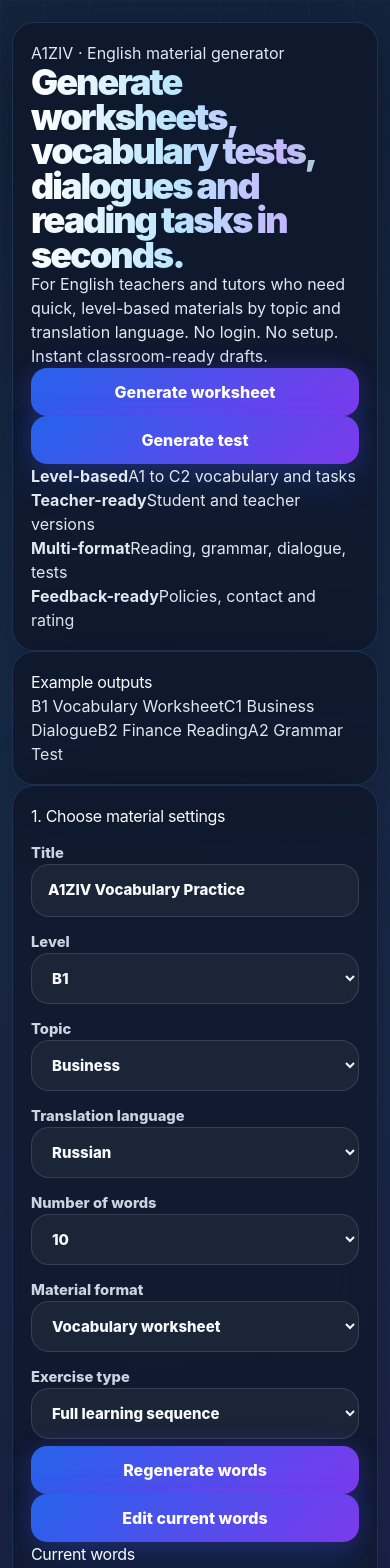
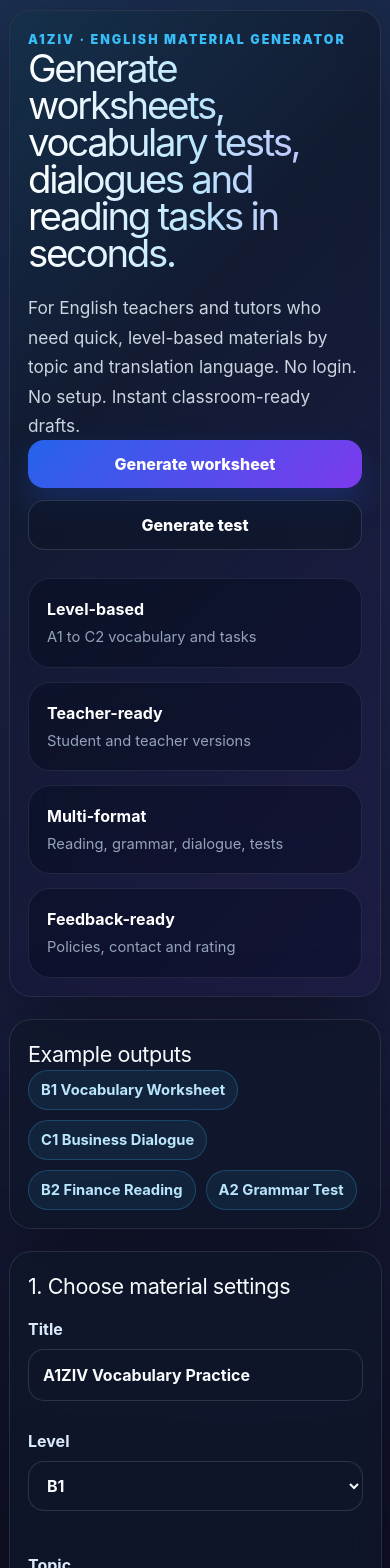
Before and after one commit to A1ZIV/A1ZIV, a React (Vite) app: page / in a window 390 px wide. Shown: the top 1568 px of the page. Built offline with nearby package versions, Linux system fonts and the light colour scheme.

Commit message:
Update styles.css

```diff
--- a/src/styles.css
+++ b/src/styles.css
@@ -1,316 +1,163 @@
 @import "tailwindcss";
 
-:root {
-  --bg-main: #070b14;
-  --bg-soft: #0b1120;
-  --card: rgba(15, 23, 42, 0.84);
-  --card-strong: rgba(17, 24, 39, 0.94);
-  --field: rgba(30, 41, 59, 0.82);
-  --border: rgba(96, 165, 250, 0.18);
-  --border-strong: rgba(56, 189, 248, 0.42);
-  --text: #e2e8f0;
-  --text-strong: #f8fafc;
-  --muted: #94a3b8;
-  --muted-2: #64748b;
-  --blue: #38bdf8;
-  --blue-2: #2563eb;
-  --violet: #7c3aed;
-  --green: #22c55e;
-  --orange: #f59e0b;
-  --red: #ef4444;
-  --shadow: 0 24px 80px rgba(0, 0, 0, 0.42);
-}
-
-* {
-  box-sizing: border-box;
-}
-
-html {
-  scroll-behavior: smooth;
-}
-
+* { box-sizing: border-box; }
+html { scroll-behavior: smooth; }
 body {
   margin: 0;
   min-height: 100vh;
   font-family: Inter, ui-sans-serif, system-ui, -apple-system, BlinkMacSystemFont, "Segoe UI", sans-serif;
   background:
-    radial-gradient(circle at 12% 8%, rgba(56, 189, 248, 0.18), transparent 30%),
-    radial-gradient(circle at 88% 16%, rgba(124, 58, 237, 0.16), transparent 32%),
-    radial-gradient(circle at 80% 90%, rgba(34, 197, 94, 0.08), transparent 28%),
-    linear-gradient(135deg, #070b14 0%, #0b1120 48%, #120b22 100%);
-  color: var(--text);
+    radial-gradient(circle at 10% 0%, rgba(56, 189, 248, 0.18), transparent 30%),
+    radial-gradient(circle at 90% 10%, rgba(124, 58, 237, 0.18), transparent 34%),
+    radial-gradient(circle at 50% 100%, rgba(34, 197, 94, 0.10), transparent 34%),
+    #070b14;
+  color: #e2e8f0;
 }
-
-body::before {
-  content: "";
-  position: fixed;
-  inset: 0;
-  pointer-events: none;
-  background-image:
-    linear-gradient(rgba(148, 163, 184, 0.035) 1px, transparent 1px),
-    linear-gradient(90deg, rgba(148, 163, 184, 0.035) 1px, transparent 1px);
-  background-size: 44px 44px;
-  mask-image: linear-gradient(to bottom, black, transparent 82%);
+button, input, textarea, select { font: inherit; }
+button {
+  border: 0;
+  border-radius: 16px;
+  padding: 12px 18px;
+  background: linear-gradient(135deg, #2563eb, #7c3aed);
+  color: white;
+  font-weight: 800;
+  cursor: pointer;
+  box-shadow: 0 16px 34px rgba(37, 99, 235, 0.24);
+  transition: transform .18s ease, box-shadow .18s ease, opacity .18s ease;
 }
-
-#root {
-  min-height: 100vh;
-  padding: 34px 18px 70px;
+button:hover { transform: translateY(-2px); box-shadow: 0 22px 44px rgba(124, 58, 237, 0.32); }
+button:active { transform: translateY(0); }
+button:disabled { opacity: .5; cursor: not-allowed; transform: none; }
+.secondary-button, .ghost-button {
+  background: rgba(15, 23, 42, 0.72);
+  border: 1px solid rgba(148, 163, 184, 0.22);
+  box-shadow: none;
 }
-
-.app,
-main,
-.container,
-.mx-auto,
-.max-w-7xl {
+.ghost-button:hover, .secondary-button:hover { background: rgba(30, 41, 59, 0.92); }
+.active-tab {
+  background: linear-gradient(135deg, #0ea5e9, #7c3aed);
+  border: 1px solid rgba(125, 211, 252, 0.35);
+}
+input, textarea, select {
   width: 100%;
-  max-width: 1120px !important;
-  margin-left: auto !important;
-  margin-right: auto !important;
+  margin-top: 8px;
+  border: 1px solid rgba(148, 163, 184, 0.22);
+  background: rgba(15, 23, 42, 0.82);
+  color: #f8fafc;
+  border-radius: 16px;
+  padding: 13px 14px;
+  outline: none;
 }
-
-header,
-section,
-form,
-.card,
-.rounded-3xl,
-.rounded-2xl {
-  background: var(--card) !important;
-  border: 1px solid var(--border) !important;
-  box-shadow: var(--shadow);
-  backdrop-filter: blur(18px);
+textarea { min-height: 130px; resize: vertical; }
+input:focus, textarea:focus, select:focus {
+  border-color: rgba(56, 189, 248, 0.8);
+  box-shadow: 0 0 0 4px rgba(56, 189, 248, 0.14);
 }
-
-header {
-  position: relative;
-  overflow: hidden;
-  padding: 30px !important;
-}
-
-header::after {
-  content: "";
-  position: absolute;
-  inset: 0;
-  pointer-events: none;
-  background: linear-gradient(120deg, rgba(56, 189, 248, 0.12), transparent 28%, rgba(124, 58, 237, 0.12));
-}
-
+label { display: block; color: #dbeafe; font-weight: 750; margin: 14px 0; }
+h1, h2, h3, p { margin-top: 0; }
 h1 {
-  margin: 0;
-  font-size: clamp(36px, 5vw, 64px) !important;
-  line-height: 0.96 !important;
-  font-weight: 950 !important;
-  letter-spacing: -0.055em !important;
-  color: var(--text-strong) !important;
-  background: linear-gradient(90deg, #ffffff 0%, #bae6fd 44%, #c4b5fd 78%, #86efac 100%);
+  font-size: clamp(2.4rem, 6vw, 5rem);
+  line-height: .96;
+  letter-spacing: -0.06em;
+  margin-bottom: 22px;
+  background: linear-gradient(90deg, #fff, #bae6fd, #c4b5fd);
   -webkit-background-clip: text;
   -webkit-text-fill-color: transparent;
 }
-
-h2,
-h3 {
-  color: var(--text-strong) !important;
-  letter-spacing: -0.02em;
-}
-
-p,
-span,
-label,
-li {
-  color: var(--text) !important;
-}
-
-.text-slate-500,
-.text-slate-600,
-.text-slate-700,
-small {
-  color: var(--muted) !important;
-}
-
-label {
-  display: block;
-  margin-top: 14px;
-  margin-bottom: 7px;
-  font-weight: 800 !important;
-  font-size: 0.92rem;
-  color: #cbd5e1 !important;
-}
-
-input,
-textarea,
-select {
-  width: 100%;
-  border: 1px solid rgba(148, 163, 184, 0.22) !important;
-  border-radius: 18px !important;
-  background: var(--field) !important;
-  color: var(--text-strong) !important;
-  padding: 14px 16px !important;
-  outline: none !important;
-  font-size: 15px !important;
-  transition: border-color 0.2s ease, box-shadow 0.2s ease, transform 0.2s ease;
-}
-
-input:focus,
-textarea:focus,
-select:focus {
-  border-color: var(--border-strong) !important;
-  box-shadow: 0 0 0 4px rgba(56, 189, 248, 0.12), 0 12px 30px rgba(0, 0, 0, 0.22) !important;
-}
-
-textarea {
-  min-height: 170px;
-  resize: vertical;
-  font-family: "JetBrains Mono", "Fira Code", Consolas, monospace;
+h2 { font-size: clamp(1.35rem, 3vw, 2rem); letter-spacing: -0.02em; color: #f8fafc; }
+h3 { color: #f8fafc; }
+p { color: #94a3b8; line-height: 1.7; }
+pre {
+  white-space: pre-wrap;
+  overflow: auto;
+  min-height: 560px;
+  max-height: 780px;
+  border-radius: 22px;
+  border: 1px solid rgba(96, 165, 250, 0.20);
+  background: rgba(2, 6, 23, 0.72);
+  color: #dbeafe;
+  padding: 22px;
   line-height: 1.65;
 }
-
-button,
-.button,
-[type="button"],
-[type="submit"] {
-  border: 0 !important;
-  border-radius: 16px !important;
-  padding: 12px 18px !important;
-  background: linear-gradient(135deg, var(--blue-2), var(--violet)) !important;
-  color: white !important;
-  font-weight: 850 !important;
-  cursor: pointer;
-  box-shadow: 0 16px 36px rgba(37, 99, 235, 0.24), 0 0 24px rgba(124, 58, 237, 0.18);
-  transition: transform 0.18s ease, box-shadow 0.18s ease, filter 0.18s ease;
+.app-shell { width: min(1380px, calc(100% - 28px)); margin: 0 auto; padding: 28px 0 44px; }
+.hero-panel, .control-panel, .result-panel, .feedback-panel, .site-footer, .example-strip {
+  border: 1px solid rgba(148, 163, 184, 0.18);
+  background: rgba(15, 23, 42, 0.76);
+  border-radius: 30px;
+  box-shadow: 0 28px 90px rgba(0, 0, 0, 0.38);
+  backdrop-filter: blur(18px);
 }
-
-button:hover,
-.button:hover {
-  transform: translateY(-2px);
-  filter: brightness(1.08);
-  box-shadow: 0 22px 44px rgba(37, 99, 235, 0.32), 0 0 32px rgba(124, 58, 237, 0.26);
+.hero-panel {
+  display: grid;
+  grid-template-columns: minmax(0, 1.25fr) minmax(320px, .75fr);
+  gap: 28px;
+  padding: clamp(26px, 5vw, 54px);
+  margin-bottom: 22px;
+  overflow: hidden;
+  position: relative;
 }
-
-button:active {
-  transform: translateY(0);
+.hero-panel:before {
+  content: "";
+  position: absolute;
+  inset: -1px;
+  background: linear-gradient(135deg, rgba(56, 189, 248, .12), transparent 35%, rgba(124, 58, 237, .12));
+  pointer-events: none;
 }
-
-button:disabled {
-  opacity: 0.55;
-  cursor: not-allowed;
-  transform: none;
+.hero-panel > * { position: relative; }
+.eyebrow { text-transform: uppercase; letter-spacing: .16em; font-size: .78rem; color: #38bdf8; font-weight: 900; }
+.hero-text { max-width: 780px; font-size: 1.08rem; color: #cbd5e1; }
+.hero-actions, .button-row, .tabs, .policy-tabs { display: flex; flex-wrap: wrap; gap: 12px; align-items: center; }
+.feature-grid { display: grid; grid-template-columns: 1fr 1fr; gap: 14px; }
+.feature-grid div {
+  padding: 18px;
+  border-radius: 22px;
+  background: rgba(2, 6, 23, 0.36);
+  border: 1px solid rgba(148, 163, 184, 0.14);
 }
-
-pre,
-.generated,
-.output,
-.result,
-.vocab-list,
-.test-card {
-  background: rgba(2, 6, 23, 0.72) !important;
-  border: 1px solid rgba(56, 189, 248, 0.2) !important;
-  border-radius: 24px !important;
-  color: #e0f2fe !important;
-  padding: 24px !important;
-  line-height: 1.7 !important;
-  white-space: pre-wrap;
-  overflow-x: auto;
+.feature-grid strong { display: block; color: #fff; margin-bottom: 6px; }
+.feature-grid span { display: block; color: #94a3b8; font-size: .92rem; line-height: 1.45; }
+.example-strip { padding: 24px; margin-bottom: 22px; }
+.examples { display: flex; flex-wrap: wrap; gap: 10px; }
+.examples span, .word-preview span {
+  display: inline-flex;
+  border: 1px solid rgba(56, 189, 248, 0.24);
+  background: rgba(56, 189, 248, 0.08);
+  color: #bae6fd;
+  border-radius: 999px;
+  padding: 8px 12px;
+  font-weight: 750;
+  font-size: .92rem;
 }
-
-pre {
-  font-family: Inter, ui-sans-serif, system-ui, sans-serif !important;
+.generator-grid { display: grid; grid-template-columns: minmax(320px, .88fr) minmax(0, 1.12fr); gap: 22px; align-items: start; }
+.control-panel, .result-panel, .feedback-panel, .site-footer { padding: 24px; }
+.grid-2 { display: grid; grid-template-columns: 1fr 1fr; gap: 14px; }
+.word-preview { margin-top: 16px; padding: 16px; border-radius: 20px; background: rgba(2, 6, 23, .42); border: 1px solid rgba(148, 163, 184, .14); }
+.word-preview span { margin: 4px; }
+.score-box {
+  margin-top: 18px;
+  padding: 18px;
+  border-radius: 20px;
+  border: 1px solid rgba(34, 197, 94, 0.38);
+  background: rgba(34, 197, 94, 0.10);
+  color: #bbf7d0;
 }
-
-a {
-  color: #7dd3fc !important;
-  text-decoration: none;
+.feedback-panel, .site-footer { margin-top: 22px; }
+.policy-box {
+  margin-top: 18px;
+  padding: 18px;
+  border-radius: 22px;
+  background: rgba(2, 6, 23, .38);
+  border: 1px solid rgba(148, 163, 184, .14);
 }
-
-a:hover {
-  text-decoration: underline;
+.footer-small { margin: 18px 0 0; font-size: .9rem; color: #64748b; }
+@media (max-width: 980px) {
+  .hero-panel, .generator-grid { grid-template-columns: 1fr; }
+  .feature-grid { grid-template-columns: 1fr 1fr; }
 }
-
-/* Progress and score style */
-.score,
-.success,
-.correct {
-  background: rgba(34, 197, 94, 0.12) !important;
-  border: 1px solid rgba(34, 197, 94, 0.45) !important;
-  color: #bbf7d0 !important;
+@media (max-width: 640px) {
+  .app-shell { width: min(100% - 18px, 1380px); padding-top: 10px; }
+  .feature-grid, .grid-2 { grid-template-columns: 1fr; }
+  .hero-panel, .control-panel, .result-panel, .feedback-panel, .site-footer, .example-strip { border-radius: 22px; padding: 18px; }
+  button { width: 100%; }
+  pre { min-height: 420px; }
 }
-
-.error,
-.wrong,
-.incorrect {
-  background: rgba(239, 68, 68, 0.12) !important;
-  border: 1px solid rgba(239, 68, 68, 0.45) !important;
-  color: #fecaca !important;
-}
-
-.warning,
-.hint {
-  background: rgba(245, 158, 11, 0.11) !important;
-  border: 1px solid rgba(245, 158, 11, 0.42) !important;
-  color: #fde68a !important;
-}
-
-/* Make radio / checkbox controls cleaner */
-input[type="checkbox"],
-input[type="radio"] {
-  width: 17px !important;
-  height: 17px !important;
-  accent-color: var(--blue);
-  box-shadow: none !important;
-}
-
-/* A small dashboard feel for top action buttons */
-header button:nth-of-type(1) {
-  background: linear-gradient(135deg, #0284c7, #2563eb) !important;
-}
-
-header button:nth-of-type(2) {
-  background: linear-gradient(135deg, #4f46e5, #7c3aed) !important;
-}
-
-header button:nth-of-type(3) {
-  background: linear-gradient(135deg, #059669, #22c55e) !important;
-}
-
-/* Scrollbar */
-::-webkit-scrollbar {
-  width: 12px;
-  height: 12px;
-}
-
-::-webkit-scrollbar-track {
-  background: #060a12;
-}
-
-::-webkit-scrollbar-thumb {
-  background: linear-gradient(180deg, #2563eb, #7c3aed);
-  border-radius: 999px;
-  border: 3px solid #060a12;
-}
-
-::-webkit-scrollbar-thumb:hover {
-  background: linear-gradient(180deg, #38bdf8, #8b5cf6);
-}
-
-@media (max-width: 760px) {
-  #root {
-    padding: 22px 12px 48px;
-  }
-
-  header,
-  section,
-  form,
-  .card,
-  .rounded-3xl,
-  .rounded-2xl {
-    border-radius: 22px !important;
-    padding: 18px !important;
-  }
-
-  button {
-    width: 100%;
-  }
-
-  h1 {
-    font-size: 36px !important;
-  }
-}
```
